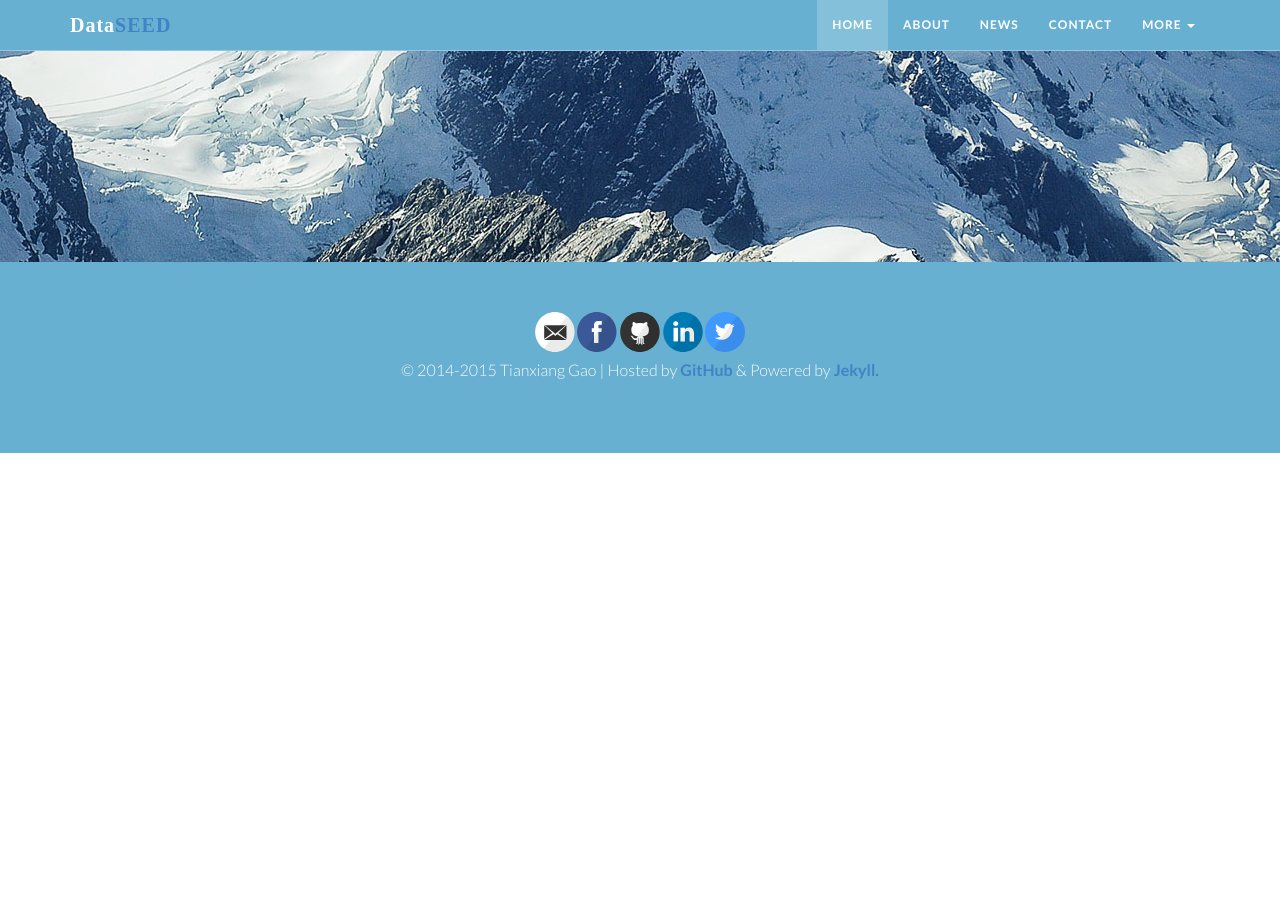
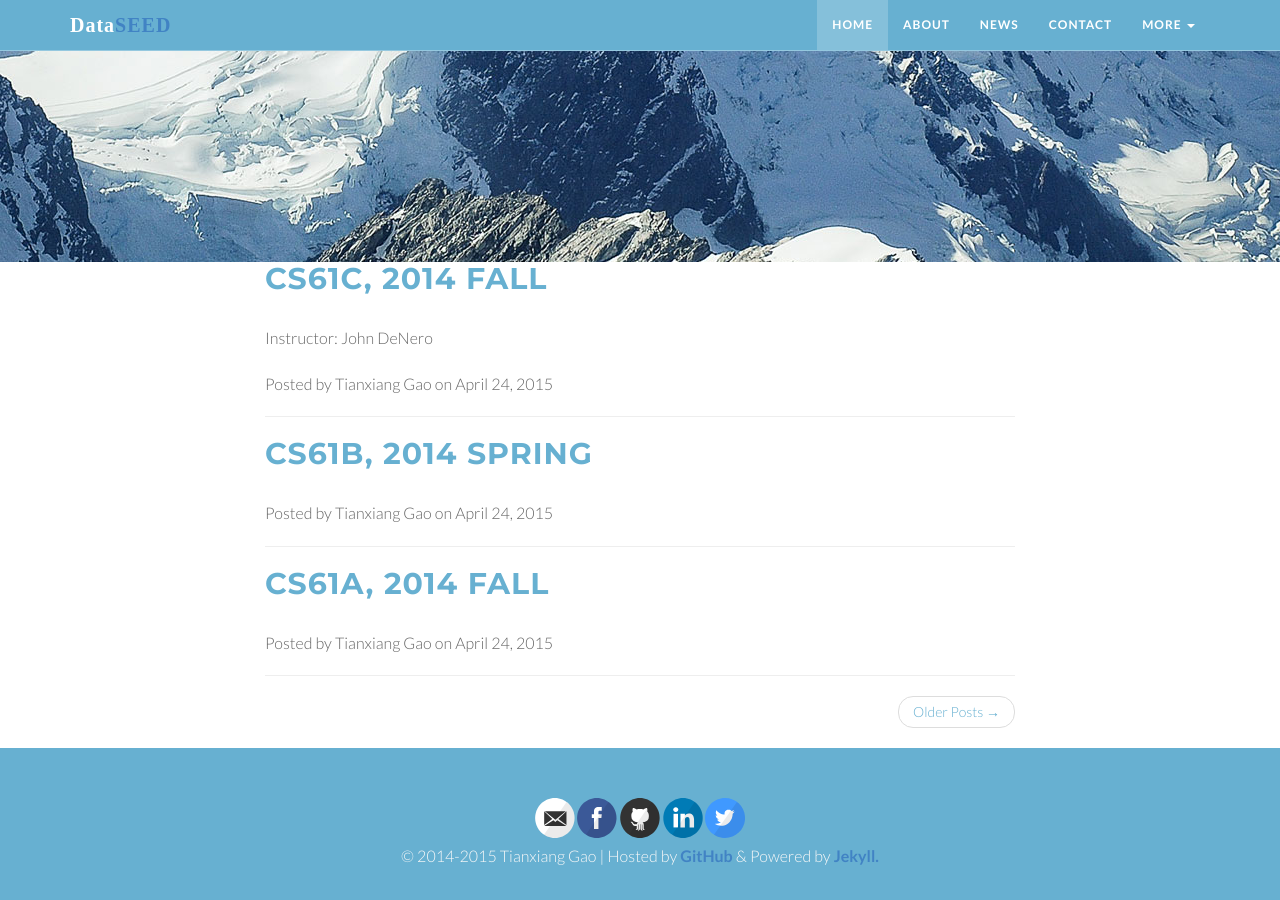
Before and after one commit to gaotx/gaotx.github.io, a Jekyll site: the page built from opencouses.html, in a window 1280 px wide and 900 px high, scrolled down 638 px. Built offline with Jekyll 4.4.1, drawn with Linux system fonts in a browser that asks for light colours; before the commit the page ends 1091 px from its top, so only the background shows below that.

Commit message:
Added opencouses page

```diff
--- a/opencouses.html
+++ b/opencouses.html
@@ -14,3 +14,55 @@ layout: page
             </a>
         </div>
     </section>
+
+    <div class="container">
+        <div class="row">
+            <div class="col-lg-8 col-lg-offset-2 col-md-10 col-md-offset-1">
+
+                <div class="post-preview">
+                    <a href="/blogs/2015/04/24/derivative-determinant/">
+                        <h2 class="post-title">CS61C, 2014 Fall</h2>
+                    </a>
+                    <p class="post-subtitle"> Instructor: John DeNero</p>
+                    <p class="post-meta">Posted by Tianxiang Gao on April 24, 2015</p>
+                </div>
+                <hr>
+
+                <div class="post-preview">
+                    <a href="/blogs/2015/04/24/derivative-determinant/">
+                        <h2 class="post-title">CS61B, 2014 Spring
+                        </h2>
+
+                        <h3 class="post-subtitle">
+
+                        </h3>
+
+                    </a>
+                    <p class="post-meta">Posted by Tianxiang Gao on April 24, 2015</p>
+                </div>
+                <hr>
+
+                <div class="post-preview">
+                    <a href="/blogs/2015/04/24/derivative-determinant/">
+                        <h2 class="post-title">CS61A, 2014 Fall
+                        </h2>
+
+                        <h3 class="post-subtitle">
+
+                        </h3>
+
+                    </a>
+                    <p class="post-meta">Posted by Tianxiang Gao on April 24, 2015</p>
+                </div>
+                <hr>
+
+                <!-- Pager -->
+
+                <ul class="pager">
+                    <li class="next">
+                        <a href="/blogs/page2">Older Posts →</a>
+                    </li>
+                </ul>
+            </div>
+        </div>
+    </div>
```
